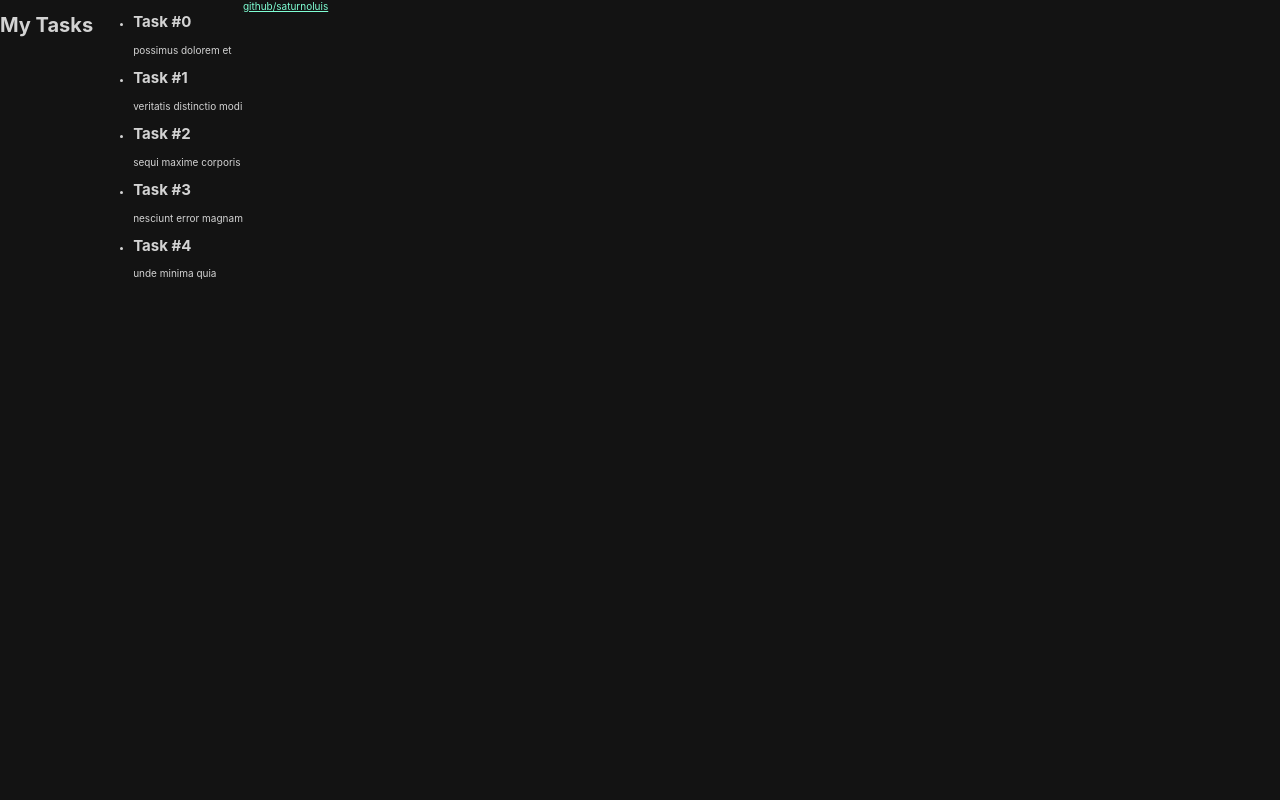
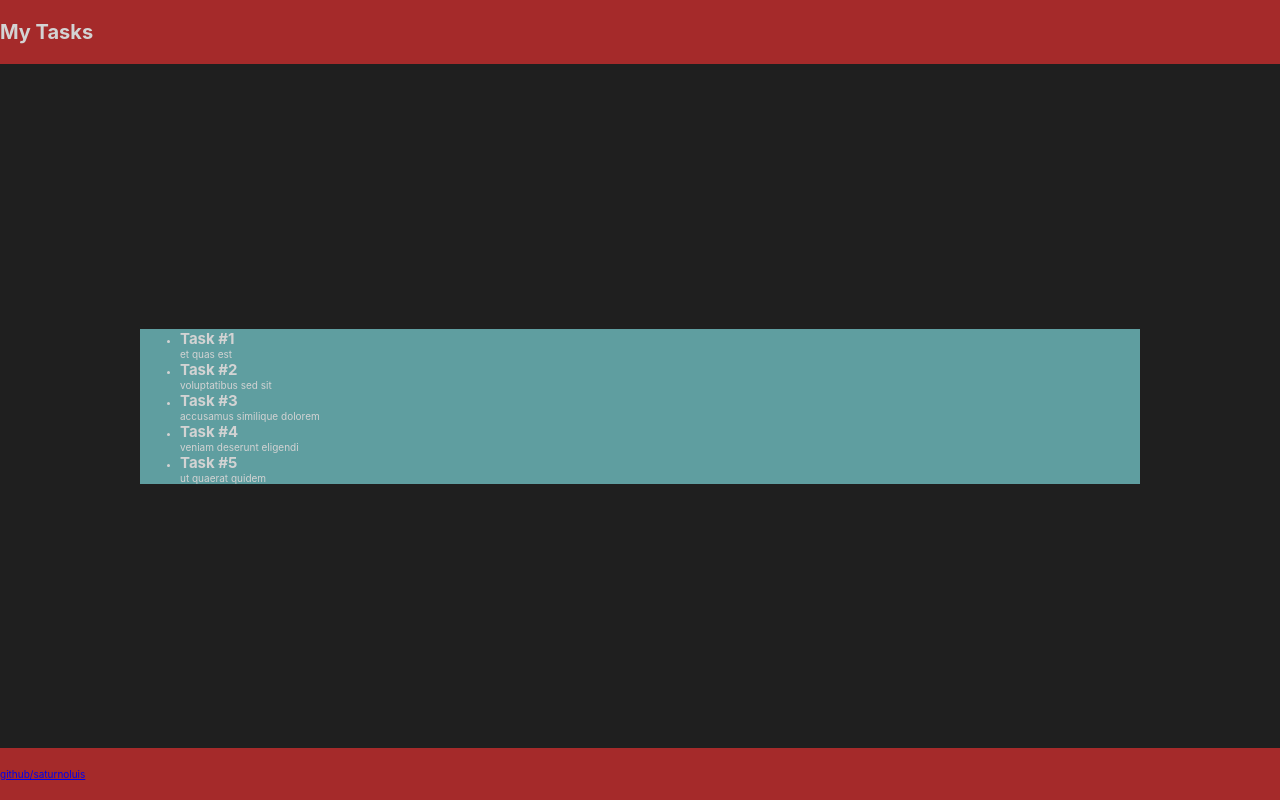
Before and after one commit to saturnoluis/challenge_tasks-list, a React (Create React App) app in the folder front/: page / in a window 1280 px wide. Built offline with nearby package versions, Linux system fonts and the light colour scheme.

Commit message:
Add styles for App markdown

```diff
--- a/front/src/App.css
+++ /dev/null
@@ -1,13 +0,0 @@
-.App {
-  display: flex;
-  height: 100vh;
-  width: 100vw;
-  font-size: 10px;
-  overflow: auto;
-  color: #d3d3d3;
-  background-color: #131313;
-}
-
-.App a {
-  color: aquamarine;
-}
--- a/front/src/App.js
+++ b/front/src/App.js
@@ -1,4 +1,4 @@
-import './App.css';
+import './App.scss';
 
 function App() {
   return (
@@ -6,12 +6,12 @@ function App() {
       <header className="App__header">
         <h1>My Tasks</h1>
       </header>
-      <main className="App__header">
+      <main className="App__body">
         <ul>
           {dummyData().map(({ title, done, uuid }, i) => (
             <li key={uuid}>
               <article>
-                <h1>Task #{i}</h1>
+                <h1>Task #{i + 1}</h1>
                 <p>{title}</p>
               </article>
             </li>
@@ -35,32 +35,6 @@ export default App;
 
 function dummyData() {
   return (
-    [
-      {
-        "title": "possimus dolorem et",
-        "done": false,
-        "uuid": "0eb516a0-d3d7-45ab-9e3b-7fd01d6cefee"
-      },
-      {
-        "title": "veritatis distinctio modi",
-        "done": false,
-        "uuid": "cc3601df-9dbb-4d68-87f6-42e62259379d"
-      },
-      {
-        "title": "sequi maxime corporis",
-        "done": false,
-        "uuid": "205aa0b5-dd1f-480d-b3b6-851dfdd66a81"
-      },
-      {
-        "title": "nesciunt error magnam",
-        "done": false,
-        "uuid": "2c3e6f2f-7cf2-498d-942e-afa0c7826e9d"
-      },
-      {
-        "title": "unde minima quia",
-        "done": false,
-        "uuid": "4f33faf9-3890-49ff-a67e-df33ba3a221a"
-      }
-    ]
+    [{"title":"et quas est","done":false,"uuid":"b4506c05-ec45-45b4-b0a7-3cf380f30ef4"},{"title":"voluptatibus sed sit","done":false,"uuid":"1b6c65ae-c86b-4441-a289-03395e335585"},{"title":"accusamus similique dolorem","done":false,"uuid":"01500b28-614f-47d3-af9d-cc8869d7017a"},{"title":"veniam deserunt eligendi","done":false,"uuid":"66385592-7dd8-4800-ad8a-f11c7deb0a90"},{"title":"ut quaerat quidem","done":false,"uuid":"f9a1950d-69b2-4698-8c76-2006b5aed285"}]
   );
 }
--- /dev/null
+++ b/front/src/App.scss
@@ -0,0 +1,29 @@
+@mixin app-wrap {
+  width: 80vw;
+  max-width: 1000px;
+}
+
+.App {
+  display: flex;
+  justify-content: space-between;
+  align-items: center;
+  height: 100vh;
+  width: 100vw;
+  overflow: hidden auto;
+  background-color: #1f1f1f;
+  color: #d3d3d3;
+  flex-direction: column;
+  font-size: 10px;
+
+  &__body {
+    @include app-wrap;
+    background-color: cadetblue;
+  }
+
+  &__header,
+  &__footer {
+    width: 100vw;
+    padding: 2em;
+    background-color: brown;
+  }
+}
--- a/front/src/index.css
+++ b/front/src/index.css
@@ -1,4 +1,4 @@
-body {
+* {
   margin: 0;
   font-family: -apple-system, BlinkMacSystemFont, 'Segoe UI', 'Roboto', 'Oxygen',
     'Ubuntu', 'Cantarell', 'Fira Sans', 'Droid Sans', 'Helvetica Neue',
```
